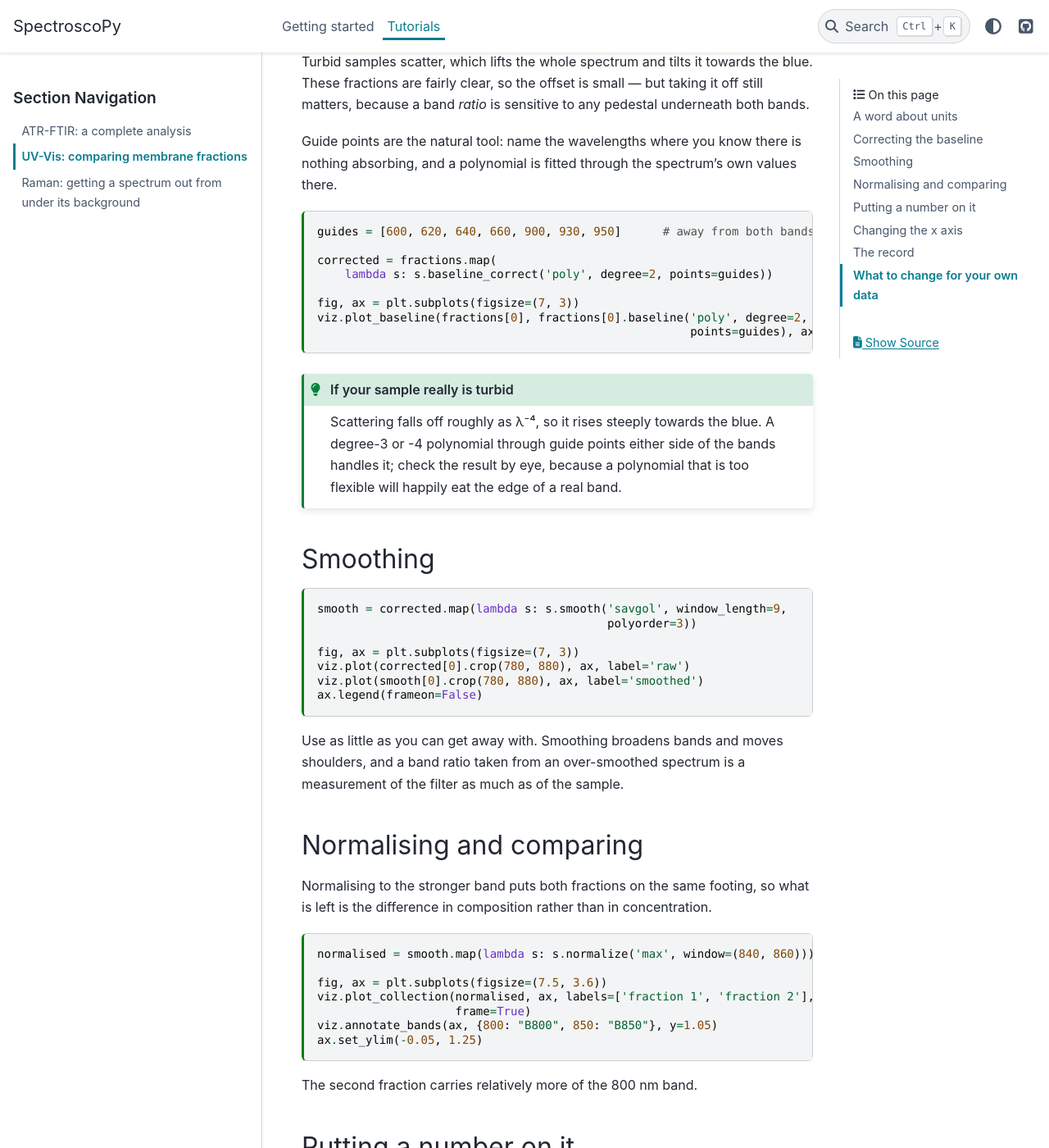
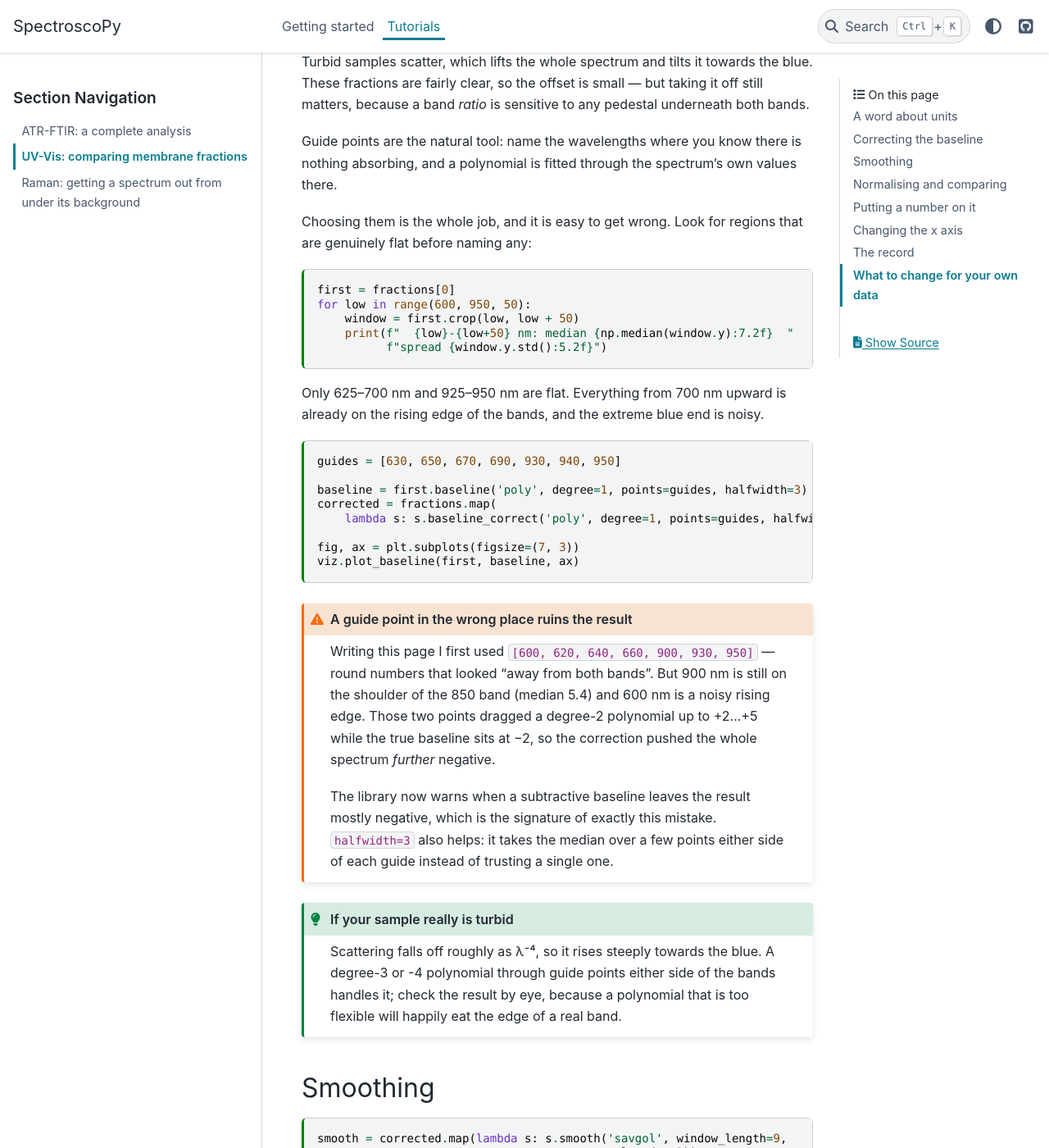
Before and after one commit to jnsturgis/SpectroscoPy, a Sphinx documentation site: the page built from docs/tutorials/uv-vis.md, in a window 1280 px wide and 1400 px high, scrolled down 1455 px. Shown: the whole window at 82% size. Built offline with Sphinx 7.4.7 and the PyData theme 0.15.4, drawn with Linux system fonts in a browser that asks for light colours.

Commit message:
Fix UV-Vis tutorial guide points; warn when a baseline sits above the data
Reported by James: in the UV-Vis tutorial the spectrum dipped below zero, the
fitted baseline sat entirely above zero, and subtracting it pushed the result
further negative.

Diagnosis -- my guide points, not the library
---------------------------------------------
I had used [600, 620, 640, 660, 900, 930, 950]: round numbers that looked "away
from both bands". Checking where the spectrum is actually flat:

    625-700 nm   median -2.2 to -0.3,  spread 0.3-0.5   <- flat
    700-900 nm   rising edge of the bands
    900-925 nm   median  5.4,          spread 4.4       <- still on the B850 shoulder
    600-625 nm   median  2.9,          spread 4.3       <- noisy rising edge
    925-950 nm   median  0.1,          spread 0.4       <- flat

So two of the seven guides were on a band shoulder and a noisy edge. They
dragged a degree-2 polynomial up to +2..+5 while the true baseline sits at -2,
and the correction depressed the whole spectrum.

Now uses [630, 650, 670, 690, 930, 940, 950], degree=1, halfwidth=3:

    baseline  -1.674 ..   0.284      (was  2.043 ..   5.290)
    corrected -0.870 .. 143.250      (was -5.424 .. 140.078)

The tutorial keeps the mistake, with the flat-region survey that finds it --
choosing guide points *is* the job, and doing it by round numbers is how it
goes wrong.

Library change
--------------
baseline_correct() now warns when a subtractive baseline leaves the result
negative over more than a quarter of the range. That is the signature of
exactly this error, and it is better caught than carried into an integration.
Tests cover the warning firing on shoulder-placed guides, staying silent on
well-placed ones, and halfwidth resisting a single bad reading.

Suite: 264 passed.

Co-Authored-By: Claude Opus 5 <noreply@anthropic.com>

````diff
--- a/docs/tutorials/uv-vis.md
+++ b/docs/tutorials/uv-vis.md
@@ -76,16 +76,45 @@ Guide points are the natural tool: name the wavelengths where you know there is
 nothing absorbing, and a polynomial is fitted through the spectrum's own values
 there.
 
+Choosing them is the whole job, and it is easy to get wrong. Look for regions
+that are genuinely flat before naming any:
+
 ```{code-cell} ipython3
-guides = [600, 620, 640, 660, 900, 930, 950]      # away from both bands
+first = fractions[0]
+for low in range(600, 950, 50):
+    window = first.crop(low, low + 50)
+    print(f"  {low}-{low+50} nm: median {np.median(window.y):7.2f}  "
+          f"spread {window.y.std():5.2f}")
+```
 
+Only 625–700 nm and 925–950 nm are flat. Everything from 700 nm upward is
+already on the rising edge of the bands, and the extreme blue end is noisy.
+
+```{code-cell} ipython3
+guides = [630, 650, 670, 690, 930, 940, 950]
+
+baseline = first.baseline('poly', degree=1, points=guides, halfwidth=3)
 corrected = fractions.map(
-    lambda s: s.baseline_correct('poly', degree=2, points=guides))
+    lambda s: s.baseline_correct('poly', degree=1, points=guides, halfwidth=3))
 
 fig, ax = plt.subplots(figsize=(7, 3))
-viz.plot_baseline(fractions[0], fractions[0].baseline('poly', degree=2,
-                                                      points=guides), ax)
+viz.plot_baseline(first, baseline, ax)
 ```
+
+:::{admonition} A guide point in the wrong place ruins the result
+:class: warning
+
+Writing this page I first used `[600, 620, 640, 660, 900, 930, 950]` — round
+numbers that looked "away from both bands". But 900 nm is still on the shoulder
+of the 850 band (median 5.4) and 600 nm is a noisy rising edge. Those two
+points dragged a degree-2 polynomial up to +2…+5 while the true baseline sits
+at −2, so the correction pushed the whole spectrum *further* negative.
+
+The library now warns when a subtractive baseline leaves the result mostly
+negative, which is the signature of exactly this mistake. `halfwidth=3` also
+helps: it takes the median over a few points either side of each guide instead
+of trusting a single one.
+:::
 
 :::{admonition} If your sample really is turbid
 :class: tip
````
Also changed, not shown: 2 other files.
